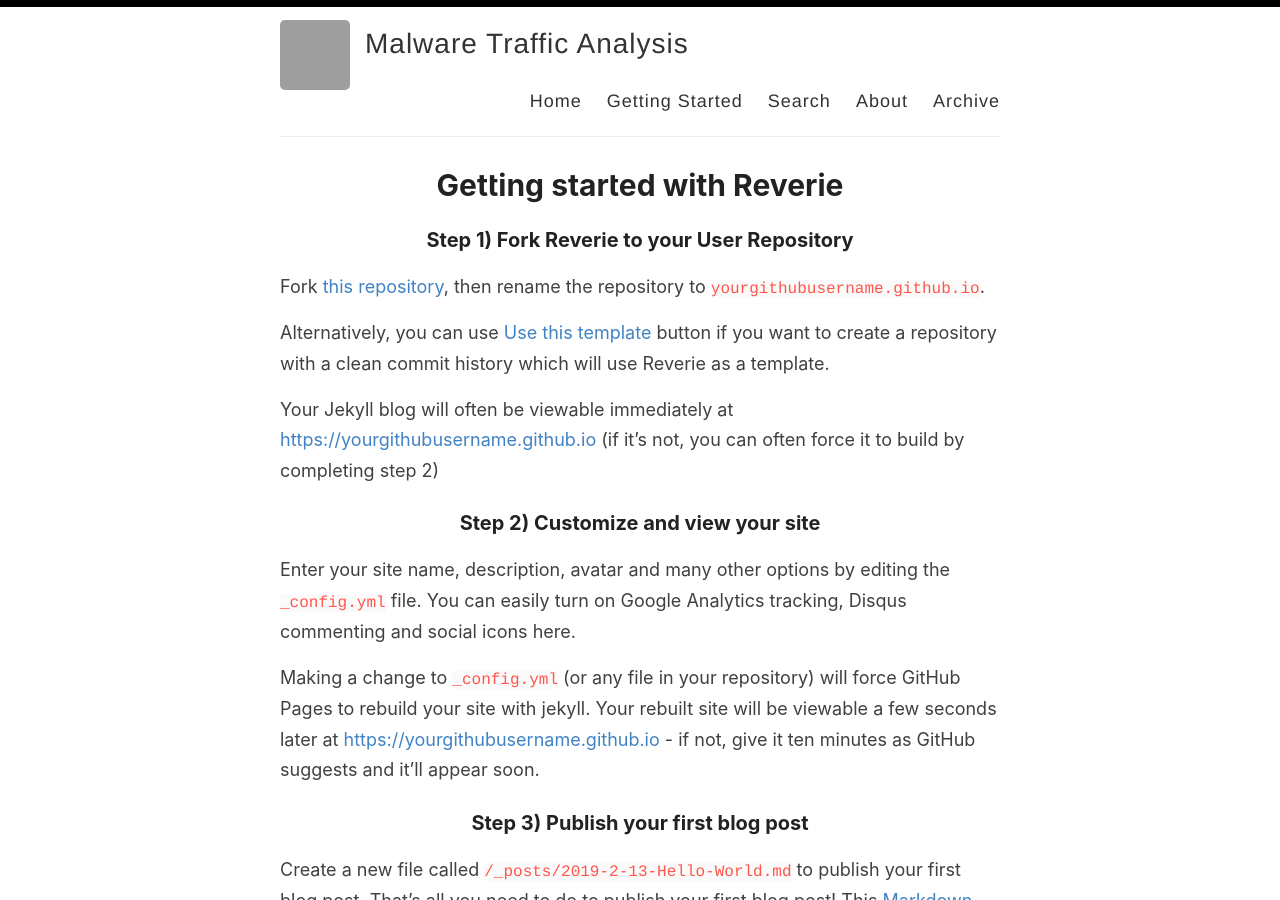
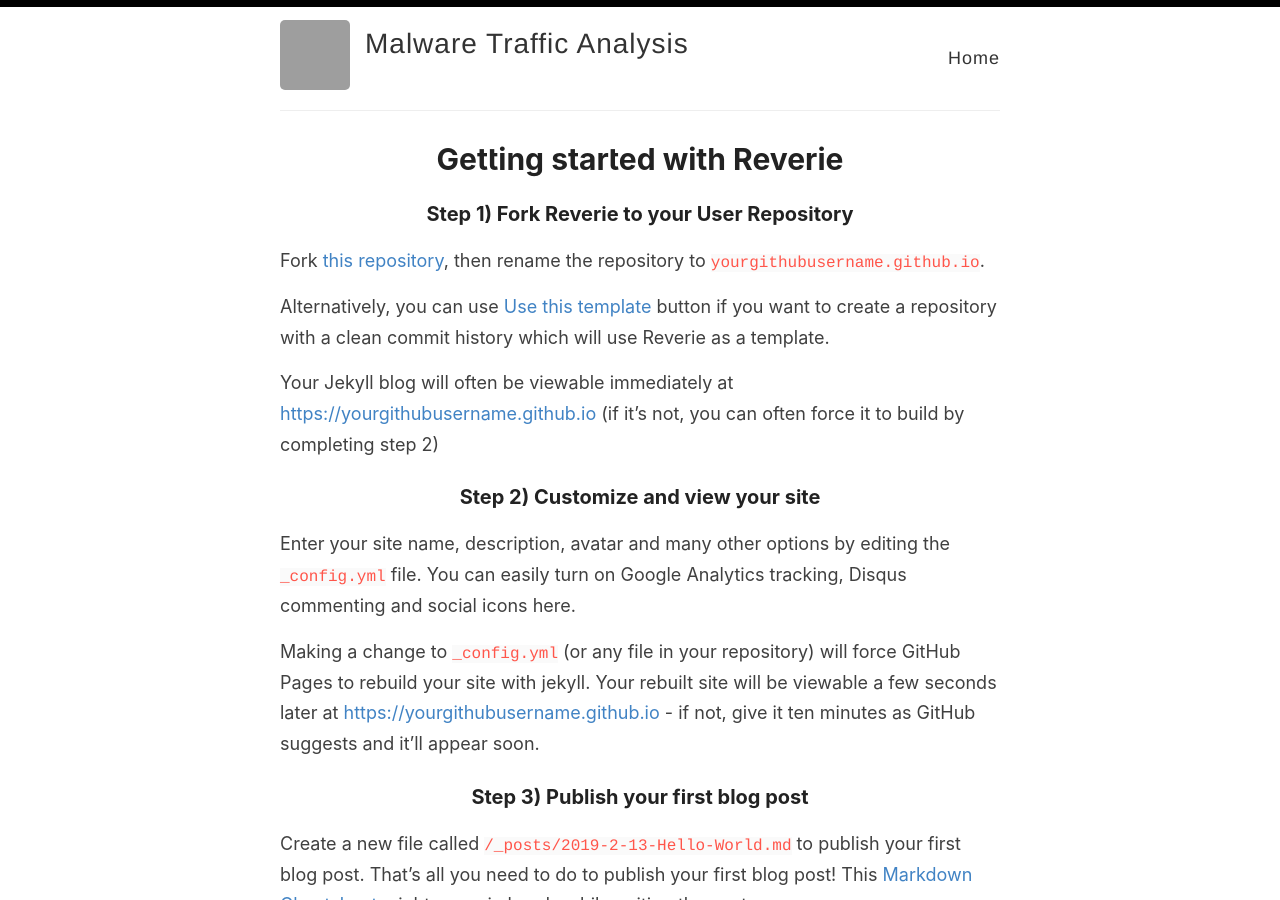
Before and after one commit to NavyTitanium/NavyTitanium.github.io, a Jekyll site: the page built from _pages/getting-started.md, in a window 1280 px wide and 900 px high. Built offline with Jekyll 4.4.1, drawn with Linux system fonts in a browser that asks for light colours; grey boxes are pictures that could not be loaded.

Commit message:
Update default.html

```diff
--- a/_layouts/default.html
+++ b/_layouts/default.html
@@ -29,10 +29,7 @@
 
             <nav>
               <a href="{{ site.baseurl }}/">Home</a>
-              <a href="{{ site.baseurl }}/getting-started">Getting Started</a>
-              <a href="{{ site.baseurl }}/search">Search</a>
-              <a href="{{ site.baseurl }}/about">About</a>
-              <a href="{{ site.baseurl }}/archive">Archive</a>
+
             </nav>
           </header>
         </div>
```
